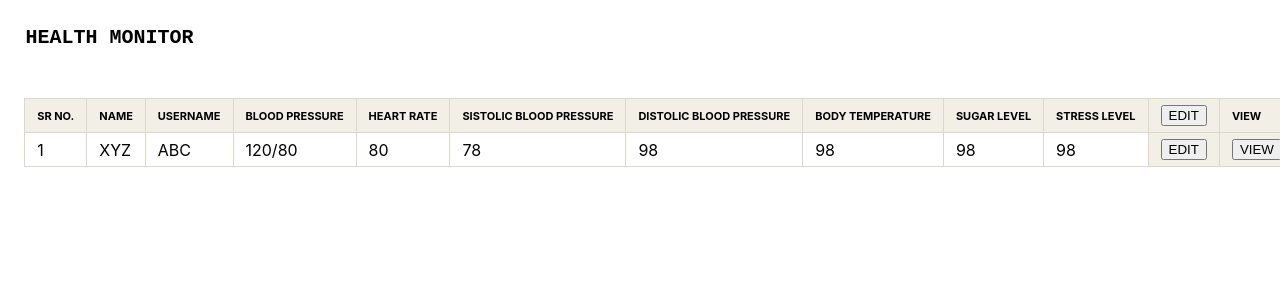
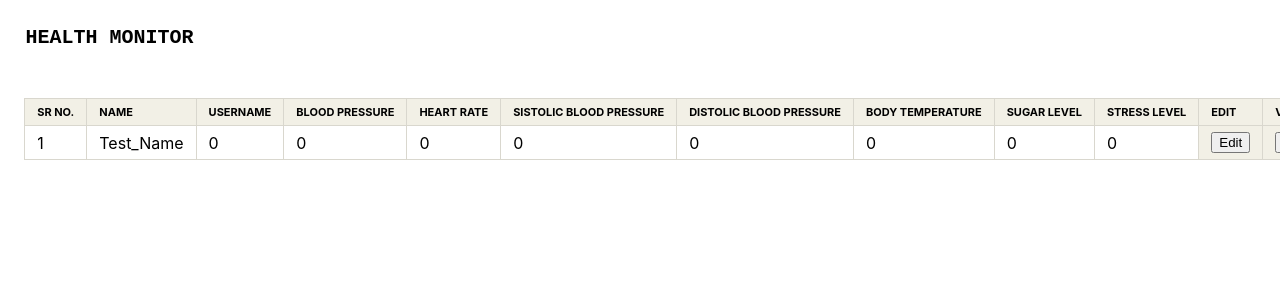
Before and after one commit to srujank1995/Health-Analytics, a React (Create React App) app: page / in a window 1280 px wide. Shown: the top 300 px of the page. Built offline with nearby package versions, Linux system fonts and the light colour scheme.

Commit message:
table-Map using map fn

```diff
--- a/src/Components/Table-Structure/Table-data.tsx
+++ b/src/Components/Table-Structure/Table-data.tsx
@@ -4,27 +4,40 @@ import styless from "./TableStruct.module.scss";
 import { StateType } from "../../WareHouse/StateTypeMain/StateTypeMain";
 
 const TableData = () => {
-  const {users} = useContext(ContextHealthMain);
+  const { users } = useContext(ContextHealthMain);
 
-  const TableMap = users.map(user =>{
-          <tr>
-            <td>{user.id}</td>
-            <td>{user.name}</td>
-            <td>{user.BP.name}</td>
-            <td>{user.HR.name}</td>
-            <td>{user.SBP.name}</td>
-            <td>{user.DBP.name}</td>
-            <td>{user.BTemp.name}</td>
-            <td>{user.SR.name}</td>
-            <td>{user.SL.name}</td>
-            <td>{user.HR.name}</td>
-          </tr>
-  })
+  const EditFn = (userData: StateType) => {
+    console.table(EditFn);
+  };
 
-  const OnEditFn = (UserData:StateType) =>{
-    console.table(UserData)
+  const ViewFn = (userData: StateType) => {
+    console.table(ViewFn);
+  };
 
-  }
+  const TableMap = users.map((user) => {
+    return (
+      <tr key={user.id}>
+        <td>{user.id}</td>
+        <td>{user.name}</td>
+        <td>{user.BP.value}</td>
+        <td>{user.HR.value}</td>
+        <td>{user.SBP.value}</td>
+        <td>{user.DBP.value}</td>
+        <td>{user.BTemp.value}</td>
+        <td>{user.SR.value}</td>
+        <td>{user.SL.value}</td>
+        <td>{user.HR.value}</td>
+
+        <th>
+          <button onClick={() => EditFn(user)}>Edit</button>
+        </th>
+        <th>
+          <button onClick={() => ViewFn(user)}>View</button>
+        </th>
+      </tr>
+    );
+  });
+
   return (
     <div>
       <table className={styless["Table-Main"]}>
@@ -40,26 +53,11 @@ const TableData = () => {
             <th>Body Temperature</th>
             <th>Sugar level</th>
             <th>Stress level</th>
-            <th><button onClick={()=>OnEditFn(user)}>EDIT</button></th>
-            <th>VIEW</th>
+            <th>Edit</th>
+            <th>View</th>
           </tr>
         </thead>
-        <tbody>
-          <tr>
-            <td>1</td>
-            <td>XYZ</td>
-            <td>ABC</td>
-            <td>120/80</td>
-            <td>80</td>
-            <td>78</td>
-            <td>98</td>
-            <td>98</td>
-            <td>98</td>
-            <td>98</td>
-            <th><button>EDIT</button></th>
-            <th><button>VIEW</button></th>
-          </tr>
-        </tbody>
+        <tbody>{TableMap}</tbody>
       </table>
     </div>
   );
--- a/src/WareHouse/Context-Structure/ContextHealth-Main.tsx
+++ b/src/WareHouse/Context-Structure/ContextHealth-Main.tsx
@@ -17,15 +17,15 @@ const ContextHealthMain= createContext({
 })
 export const ContextHealthMainWrapper:React.FC<any>=(props)=>{
    const users: StateType[]=[{
-    id:0,
-    name:"",
+    id:1,
+    name:"Test_Name",
     BP: { value: 0, name: "Blood Pressure" },
     HR: { value: 0, name: "Heart Rate" },
     SBP: { value: 0, name: "Sistolic Blood Pressure" },
     DBP: { value: 0, name: "Distolic Blood Pressure" },
     BTemp: { value: 0, name: "Body Temperature" },
     SR: { value: 0, name: "Sugar level" },
-    SL: { value: 0, name: "Stress level" },
+    SL: { value:0, name: "Stress level" },
     }]
     const {children} = props;
     return (
```
